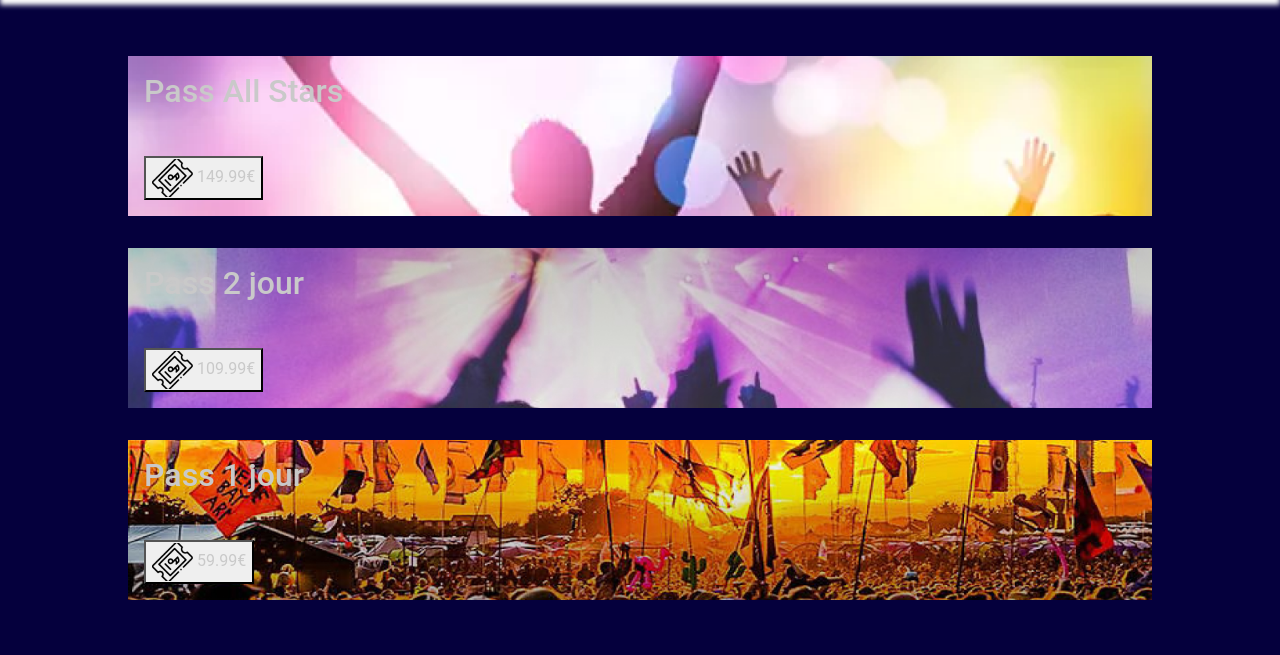
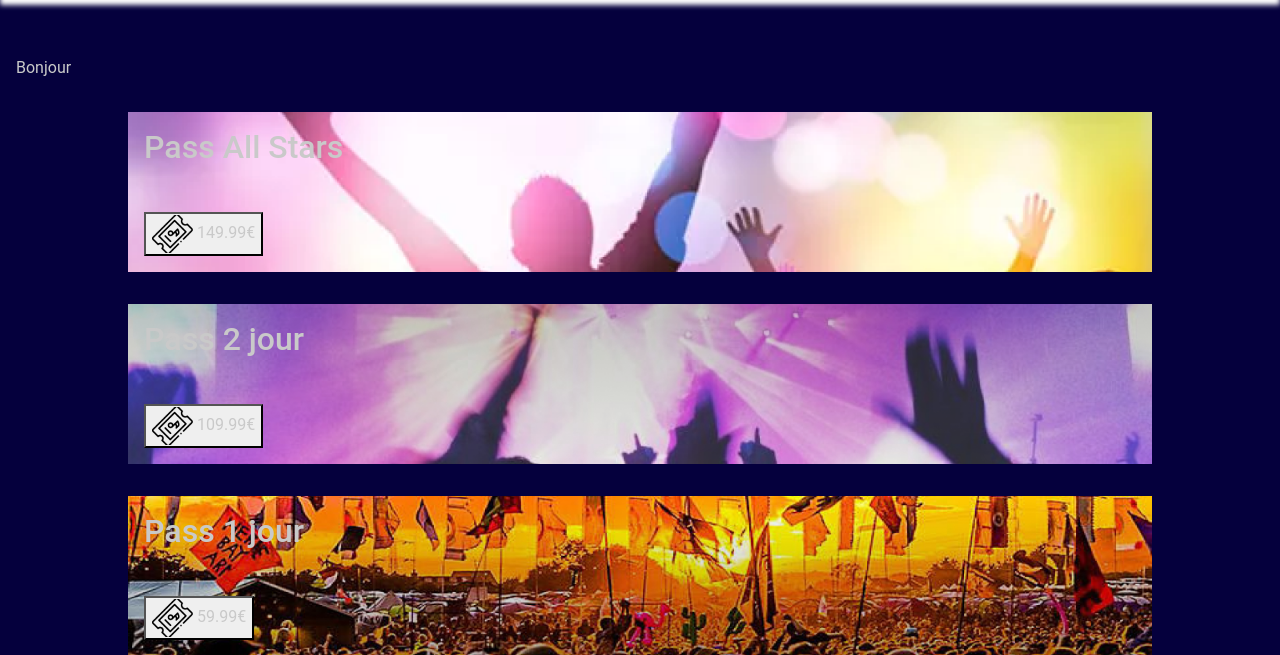
Before and after one commit to ThomasRABILLON/FestIUTO, a Flask app: page /billet in a window 1280 px wide. Shown: the part 72-727 px from the top of the page. Run offline with Flask 3, Linux system fonts and the light colour scheme; data comes from the database, SQL or seed files in the repository; some libraries are stand-ins or nearby versions.

Commit message:
Ajout de la branche develop

```diff
--- a/App/static/css/billet.css
+++ b/App/static/css/billet.css
@@ -30,3 +30,7 @@
   bottom: 0;
   margin: 1em;
 }
+
+p {
+  margin: 1em;
+}
--- a/App/templates/billet.html
+++ b/App/templates/billet.html
@@ -3,20 +3,31 @@
 <link rel="stylesheet" href="{{ url_for('static', filename='css/style.css') }}">
 <link rel="stylesheet" href="{{ url_for('static', filename='css/billet.css') }}">
 
+<div>
+    <p>Bonjour</p>
+</div>
 <div class="billet billet-all-stars">
     <h2>Pass All Stars</h2>
-    <button onclick="window.location.href=`{{ url_for('achat_billet', id=billet3.get_id()) }}`"><img src="{{ url_for('static', filename='images/logo_billet.png') }}" alt="logo billet"> {{ billet3.get_prix() }}€</button>
+    <button
+        onclick="window.location.href=`{{ url_for('achat_billet', id=billet3.get_id()) }}`"><img
+            src="{{ url_for('static', filename='images/logo_billet.png') }}"
+            alt="logo billet"> {{ billet3.get_prix() }}€</button>
 </div>
 
 <div class="billet billet-2-jour">
     <h2>Pass 2 jour</h2>
-    <button onclick="window.location.href=`{{ url_for('achat_billet', id=billet2.get_id()) }}`"><img src="{{ url_for('static', filename='images/logo_billet.png') }}" alt="logo billet"> {{ billet2.get_prix() }}€</button>
+    <button
+        onclick="window.location.href=`{{ url_for('achat_billet', id=billet2.get_id()) }}`"><img
+            src="{{ url_for('static', filename='images/logo_billet.png') }}"
+            alt="logo billet"> {{ billet2.get_prix() }}€</button>
 </div>
 
 <div class="billet billet-1-jour">
     <h2>Pass 1 jour</h2>
-    <button onclick="window.location.href=`{{ url_for('achat_billet', id=billet1.get_id()) }}`"><img src="{{ url_for('static', filename='images/logo_billet.png') }}" alt="logo billet"> {{ billet1.get_prix() }}€</button>
+    <button
+        onclick="window.location.href=`{{ url_for('achat_billet', id=billet1.get_id()) }}`"><img
+            src="{{ url_for('static', filename='images/logo_billet.png') }}"
+            alt="logo billet"> {{ billet1.get_prix() }}€</button>
 </div>
 
-
 {% endblock %}
```
Also changed, not shown: README.md. Lines whose indentation alone changed are shown as unchanged.
